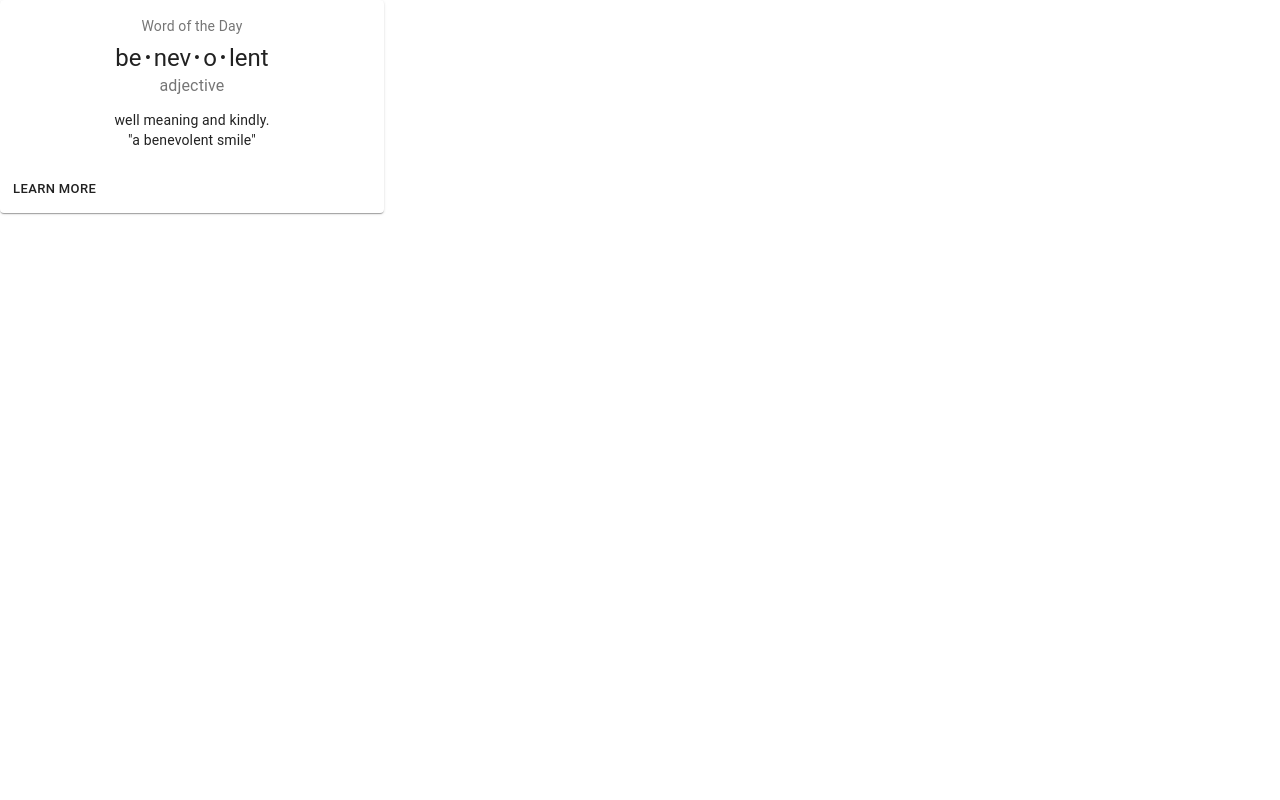
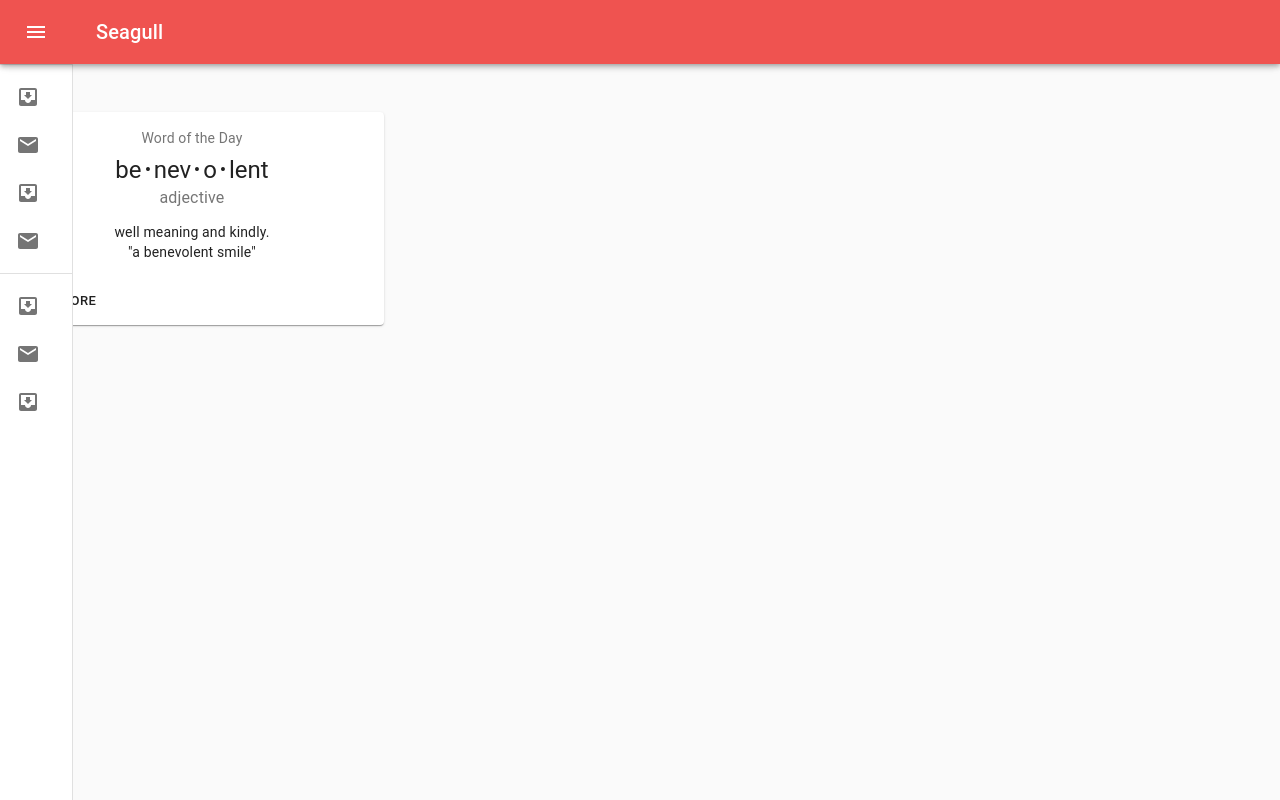
Before and after one commit to toshvelaga/Seagull, a React (Create React App) app: page /display in a window 1280 px wide. Built offline with nearby package versions, Linux system fonts and the light colour scheme.

Commit message:
added navbar

```diff
--- /dev/null
+++ b/src/business/components/Navbar/Navbar.js
@@ -0,0 +1,166 @@
+import React from 'react';
+import clsx from 'clsx';
+import { makeStyles, useTheme } from '@material-ui/core/styles';
+import Drawer from '@material-ui/core/Drawer';
+import AppBar from '@material-ui/core/AppBar';
+import Toolbar from '@material-ui/core/Toolbar';
+import List from '@material-ui/core/List';
+import CssBaseline from '@material-ui/core/CssBaseline';
+import Typography from '@material-ui/core/Typography';
+import Divider from '@material-ui/core/Divider';
+import IconButton from '@material-ui/core/IconButton';
+import MenuIcon from '@material-ui/icons/Menu';
+import ChevronLeftIcon from '@material-ui/icons/ChevronLeft';
+import ChevronRightIcon from '@material-ui/icons/ChevronRight';
+import ListItem from '@material-ui/core/ListItem';
+import ListItemIcon from '@material-ui/core/ListItemIcon';
+import ListItemText from '@material-ui/core/ListItemText';
+import InboxIcon from '@material-ui/icons/MoveToInbox';
+import MailIcon from '@material-ui/icons/Mail';
+
+const drawerWidth = 240;
+
+const useStyles = makeStyles((theme) => ({
+  root: {
+    display: 'flex',
+  },
+  appBar: {
+    zIndex: theme.zIndex.drawer + 1,
+    transition: theme.transitions.create(['width', 'margin'], {
+      easing: theme.transitions.easing.sharp,
+      duration: theme.transitions.duration.leavingScreen,
+    }),
+  },
+  appBarShift: {
+    marginLeft: drawerWidth,
+    width: `calc(100% - ${drawerWidth}px)`,
+    transition: theme.transitions.create(['width', 'margin'], {
+      easing: theme.transitions.easing.sharp,
+      duration: theme.transitions.duration.enteringScreen,
+    }),
+  },
+  menuButton: {
+    marginRight: 36,
+  },
+  hide: {
+    display: 'none',
+  },
+  drawer: {
+    width: drawerWidth,
+    flexShrink: 0,
+    whiteSpace: 'nowrap',
+  },
+  drawerOpen: {
+    width: drawerWidth,
+    transition: theme.transitions.create('width', {
+      easing: theme.transitions.easing.sharp,
+      duration: theme.transitions.duration.enteringScreen,
+    }),
+  },
+  drawerClose: {
+    transition: theme.transitions.create('width', {
+      easing: theme.transitions.easing.sharp,
+      duration: theme.transitions.duration.leavingScreen,
+    }),
+    overflowX: 'hidden',
+    width: theme.spacing(7) + 1,
+    [theme.breakpoints.up('sm')]: {
+      width: theme.spacing(9) + 1,
+    },
+  },
+  toolbar: {
+    display: 'flex',
+    alignItems: 'center',
+    justifyContent: 'flex-end',
+    padding: theme.spacing(0, 1),
+    // necessary for content to be below app bar
+    ...theme.mixins.toolbar,
+  },
+  content: {
+    flexGrow: 1,
+    padding: theme.spacing(3),
+  },
+}));
+
+export default function Navbar() {
+  const classes = useStyles();
+  const theme = useTheme();
+  const [open, setOpen] = React.useState(false);
+
+  const handleDrawerOpen = () => {
+    setOpen(true);
+  };
+
+  const handleDrawerClose = () => {
+    setOpen(false);
+  };
+
+  return (
+    <div className={classes.root}>
+      <CssBaseline />
+      <AppBar style={{background: '#ef5350'}}
+        position="fixed"
+        className={clsx(classes.appBar, {
+          [classes.appBarShift]: open,
+        })}
+      >
+        <Toolbar>
+          <IconButton
+            color="inherit"
+            aria-label="open drawer"
+            onClick={handleDrawerOpen}
+            edge="start"
+            className={clsx(classes.menuButton, {
+              [classes.hide]: open,
+            })}
+          >
+            <MenuIcon />
+          </IconButton>
+          <Typography variant="h6" noWrap>
+            Seagull
+          </Typography>
+        </Toolbar>
+      </AppBar>
+      <Drawer
+        variant="permanent"
+        className={clsx(classes.drawer, {
+          [classes.drawerOpen]: open,
+          [classes.drawerClose]: !open,
+        })}
+        classes={{
+          paper: clsx({
+            [classes.drawerOpen]: open,
+            [classes.drawerClose]: !open,
+          }),
+        }}
+      >
+        <div className={classes.toolbar}>
+          <IconButton onClick={handleDrawerClose}>
+            {theme.direction === 'rtl' ? <ChevronRightIcon /> : <ChevronLeftIcon />}
+          </IconButton>
+        </div>
+        <Divider />
+        <List>
+          {['Inbox', 'Starred', 'Send email', 'Drafts'].map((text, index) => (
+            <ListItem button key={text}>
+              <ListItemIcon>{index % 2 === 0 ? <InboxIcon /> : <MailIcon />}</ListItemIcon>
+              <ListItemText primary={text} />
+            </ListItem>
+          ))}
+        </List>
+        <Divider />
+        <List>
+          {['All mail', 'Trash', 'Spam'].map((text, index) => (
+            <ListItem button key={text}>
+              <ListItemIcon>{index % 2 === 0 ? <InboxIcon /> : <MailIcon />}</ListItemIcon>
+              <ListItemText primary={text} />
+            </ListItem>
+          ))}
+        </List>
+      </Drawer>
+      <main className={classes.content}>
+        <div className={classes.toolbar} />
+      </main>
+    </div>
+  );
+}
--- a/src/business/containers/Display/Display.js
+++ b/src/business/containers/Display/Display.js
@@ -1,10 +1,12 @@
 import React, { Component } from 'react';
 import Cards from '../../components/Cards/Cards';
+import Navbar from '../../components/Navbar/Navbar'
 
 class Display extends Component {
     state = {  }
     render() {
         return (<>
+        <Navbar />
             <Cards styles={{width: '30%'}} />
         </>);
     }
--- a/src/business/containers/Home/Home.js
+++ b/src/business/containers/Home/Home.js
@@ -1,9 +1,14 @@
-import React, { Component } from 'react';
+import React, { Component } from 'react'
+import Navbar from '../../components/Navbar/Navbar'
 
 class Home extends Component {
     state = {  }
     render() {
-        return (<h1>Home</h1>);
+        return (<>
+            <Navbar />
+            <h1>Home</h1>
+        </>
+        );
     }
 }
 
--- a/src/business/containers/MenuCardForm/MenuCardForm.js
+++ b/src/business/containers/MenuCardForm/MenuCardForm.js
@@ -12,7 +12,7 @@
 import InputLabel from '@material-ui/core/InputLabel';
 import OutlinedInput from '@material-ui/core/OutlinedInput';
 import ImageUploader from 'react-images-upload';
-
+import Navbar from '../../components/Navbar/Navbar';
 import { Link } from "react-router-dom";
 
 // docs for image upload: https://jakehartnell.github.io/react-images-upload/
@@ -56,6 +56,7 @@
     // if (auth.uid) return <Redirect to="Feed" />
     return (<>
       {/* <Header /> */}
+      <Navbar />
       <div className="container">
         <form onSubmit={this.handleSubmit} className="MenuCardForm">
           <div style={{display: 'inline-block', marginTop: '2rem'}}>
```
